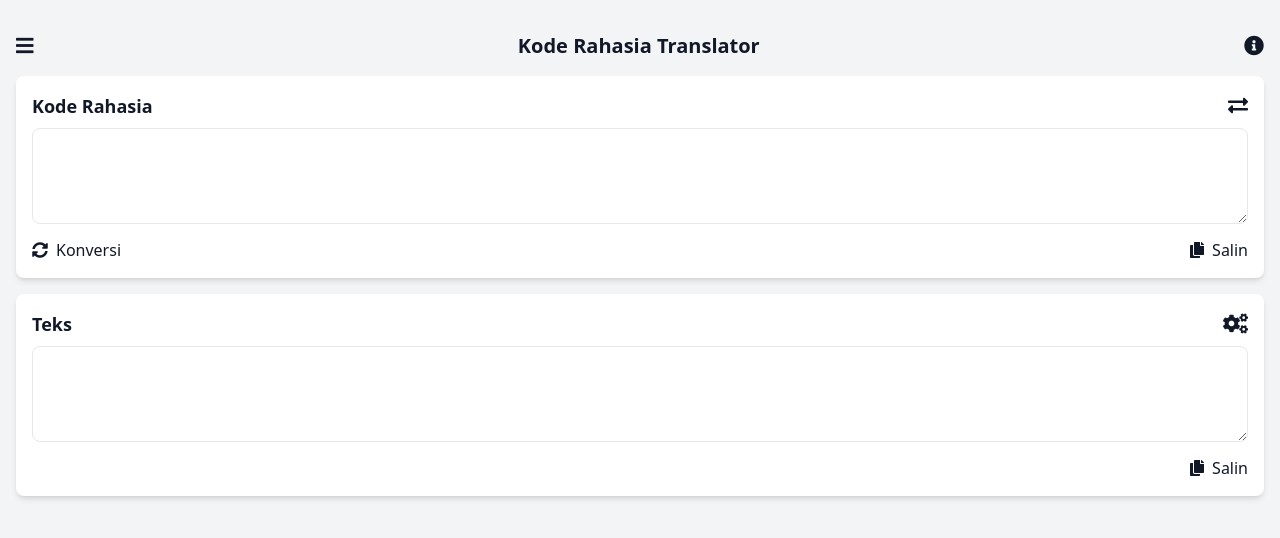
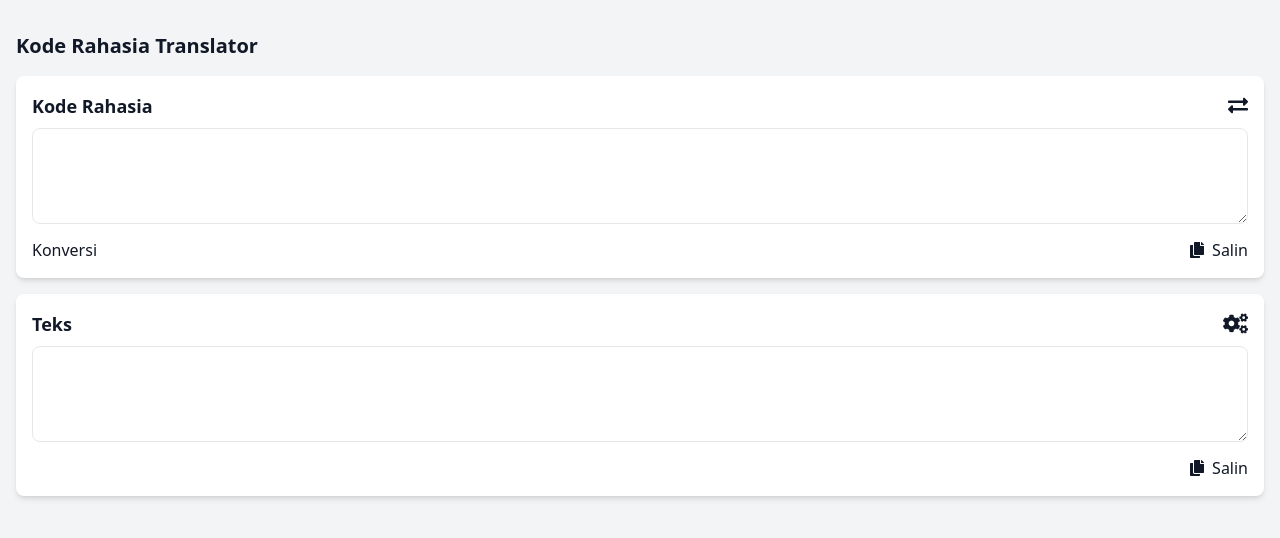
Before and after one commit to BaimPriyatna/secretkonverter, a plain HTML site: page index.html in a window 1280 px wide. Drawn offline with nearby package versions, Linux system fonts and the light colour scheme.

Commit message:
Update index.html

```diff
--- a/index.html
+++ b/index.html
@@ -135,9 +135,7 @@ function cekKodeRahasiaDanSimpan(kodeInput) {
 <body class="bg-gray-100 text-gray-900">
     <div class="container mx-auto p-4">
         <div class="flex justify-between items-center py-4">
-            <i class="fas fa-bars text-xl"></i>
             <h1 class="text-xl font-semibold">Kode Rahasia Translator</h1>
-            <i class="fas fa-info-circle text-xl"></i>
         </div>
 
         <div class="bg-white p-4 rounded-lg shadow-md mb-4">
@@ -148,7 +146,6 @@ function cekKodeRahasiaDanSimpan(kodeInput) {
             <textarea id="1" class="w-full h-24 p-2 border rounded-lg mb-2"></textarea>
             <div class="flex justify-between items-center">
                 <div class="flex items-center space-x-2 cursor-pointer" onclick="proses()">
-                    <i class="fas fa-sync-alt"></i>
                     <span>Konversi</span>
                 </div>
                 <div class="flex items-center space-x-2 cursor-pointer" onclick="copyText('1')">
```
